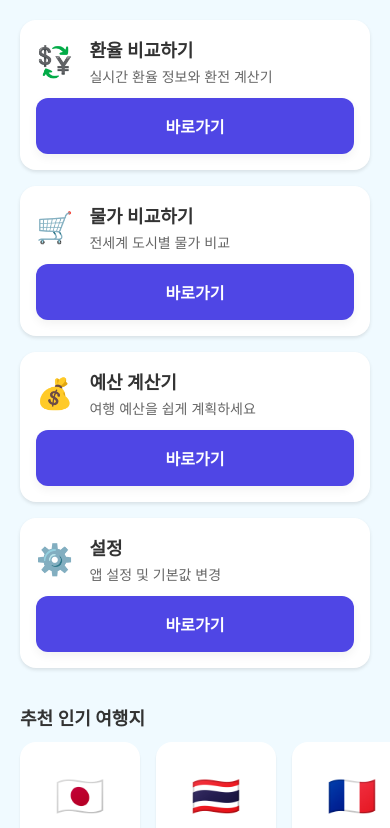
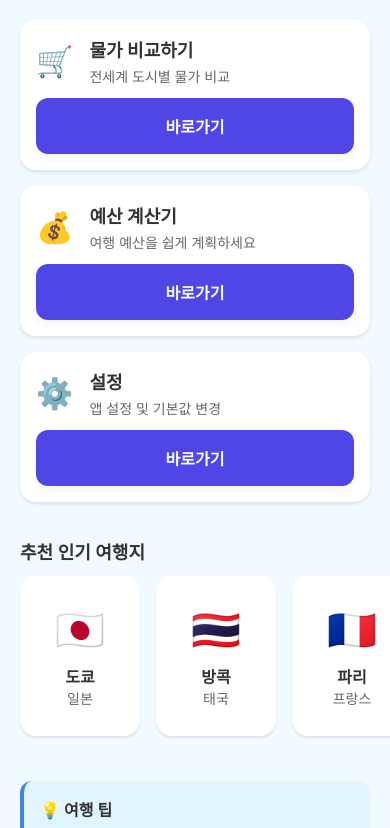
Before and after one commit to ashsh0412/TripCal, a React Native app: screen /Home in a window 390 px wide. Shown: the top 828 px of the page. Built offline with nearby package versions, Linux system fonts and the light colour scheme; no server answers.

Commit message:
build command

```diff
--- a/app.json
+++ b/app.json
@@ -2,7 +2,11 @@
   "expo": {
     "name": "PlanIt",
     "slug": "planit",
-    "platforms": ["ios", "android", "web"],
+    "platforms": [
+      "ios",
+      "android",
+      "web"
+    ],
     "version": "1.0.0",
     "orientation": "portrait",
     "icon": "./assets/icon.png",
@@ -14,7 +18,8 @@
       "backgroundColor": "#ffffff"
     },
     "ios": {
-      "supportsTablet": true
+      "supportsTablet": true,
+      "bundleIdentifier": "com.ashsh0412.planit"
     },
     "android": {
       "adaptiveIcon": {
--- a/package.json
+++ b/package.json
@@ -5,8 +5,8 @@
   "main": "index.ts",
   "scripts": {
     "start": "expo start",
-    "android": "expo start --android",
-    "ios": "expo start --ios",
+    "android": "expo run:android",
+    "ios": "expo run:ios",
     "web": "expo start --web"
   },
   "dependencies": {
--- a/src/screens/HomeScreen.tsx
+++ b/src/screens/HomeScreen.tsx
@@ -29,12 +29,12 @@ const HomeScreen = () => {
       >
         {/* 기능 카드 섹션 */}
         <View style={styles.cardsContainer}>
-          <FeatureCard
+          {/* <FeatureCard
             title="환율 비교하기"
             icon="💱"
             description="실시간 환율 정보와 환전 계산기"
             onPress={() => navigation.navigate("ExchangeRate")}
-          />
+          /> */}
           <FeatureCard
             title="물가 비교하기"
             icon="🛒"
```
Also changed, not shown: 26 other files (tests, documents, lock files or other folders).
